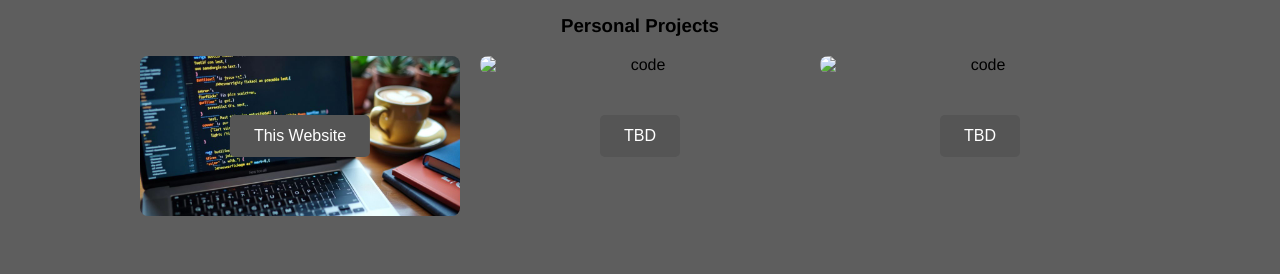
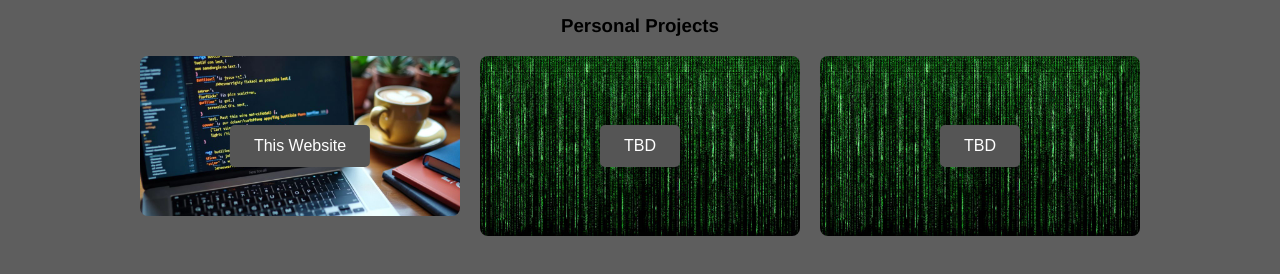
Before and after one commit to 1CyberBea/1CyberBea.github.io, a plain HTML site: page Projects.html in a window 1280 px wide. Shown: the part 584-858 px from the top of the page. Drawn offline with Linux system fonts and the light colour scheme.

Commit message:
Update Projects.html

```diff
--- a/Projects.html
+++ b/Projects.html
@@ -128,11 +128,11 @@
         <button class="btn">This Website</button>
       </div>
       <div class="container">
-        <img src="codedrop.jpg" alt="code">
+        <img src="codedrip.jpg" alt="code">
         <button class="btn">TBD</button>
       </div>
       <div class="container">
-        <img src="codedrop.jpg" alt="code">
+        <img src="codedrip.jpg" alt="code">
         <button class="btn">TBD</button>
       </div>
     </div>
```
